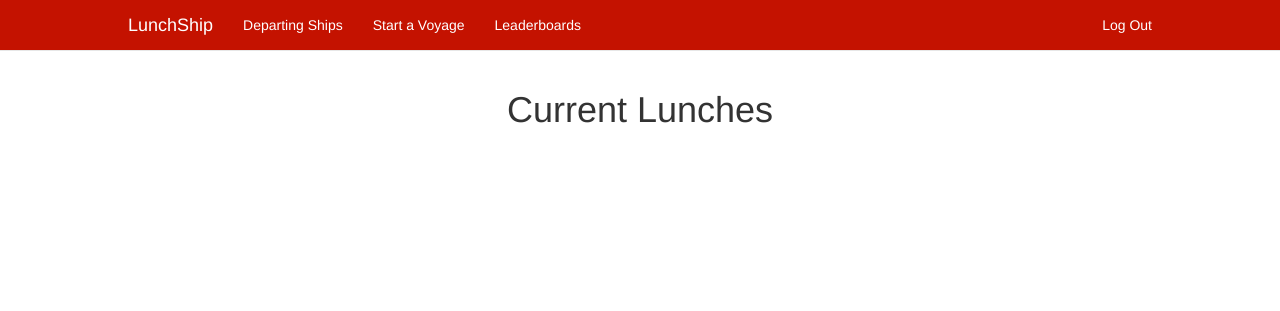
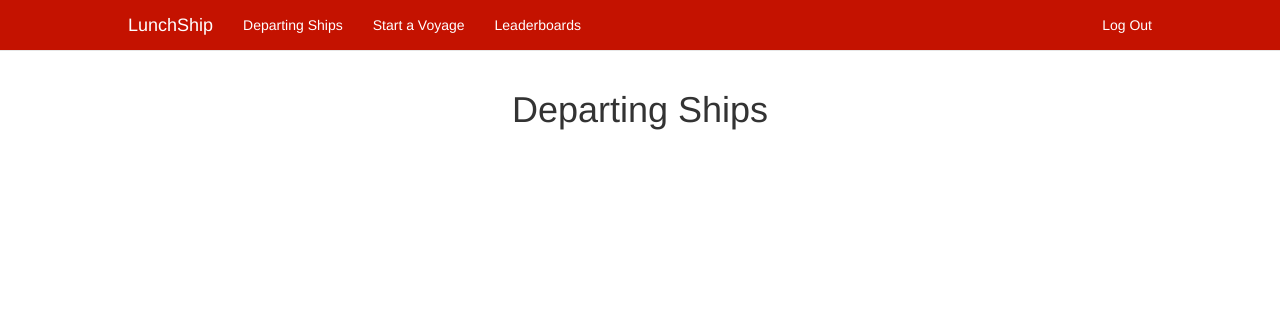
Before and after one commit to Sahil5/LunchShip, a Flask app: page /ships/all in a window 1280 px wide. Shown: the top 311 px of the page. Run offline with Flask 2, Linux system fonts and the light colour scheme; a user stored in the database is signed in; data that the repository does not hold is empty; parts of the project's set-up code (start-up, migrations or seed data) failed here and were passed over; some libraries are stand-ins or nearby versions.

Commit message:
"Current Lunches" -> "Departing Ships"

```diff
--- a/templates/all_ships.html
+++ b/templates/all_ships.html
@@ -1,7 +1,7 @@
 {% extends 'base.html' %}
 
 {% block body %}
-    <h1 class="text-center header--yelp">Current Lunches</h1>
+    <h1 class="text-center header--yelp">Departing Ships</h1>
 
     {% for sailing_ship in sailing_ships %}
         <div class="panel panel-default panel--yelp">
```
